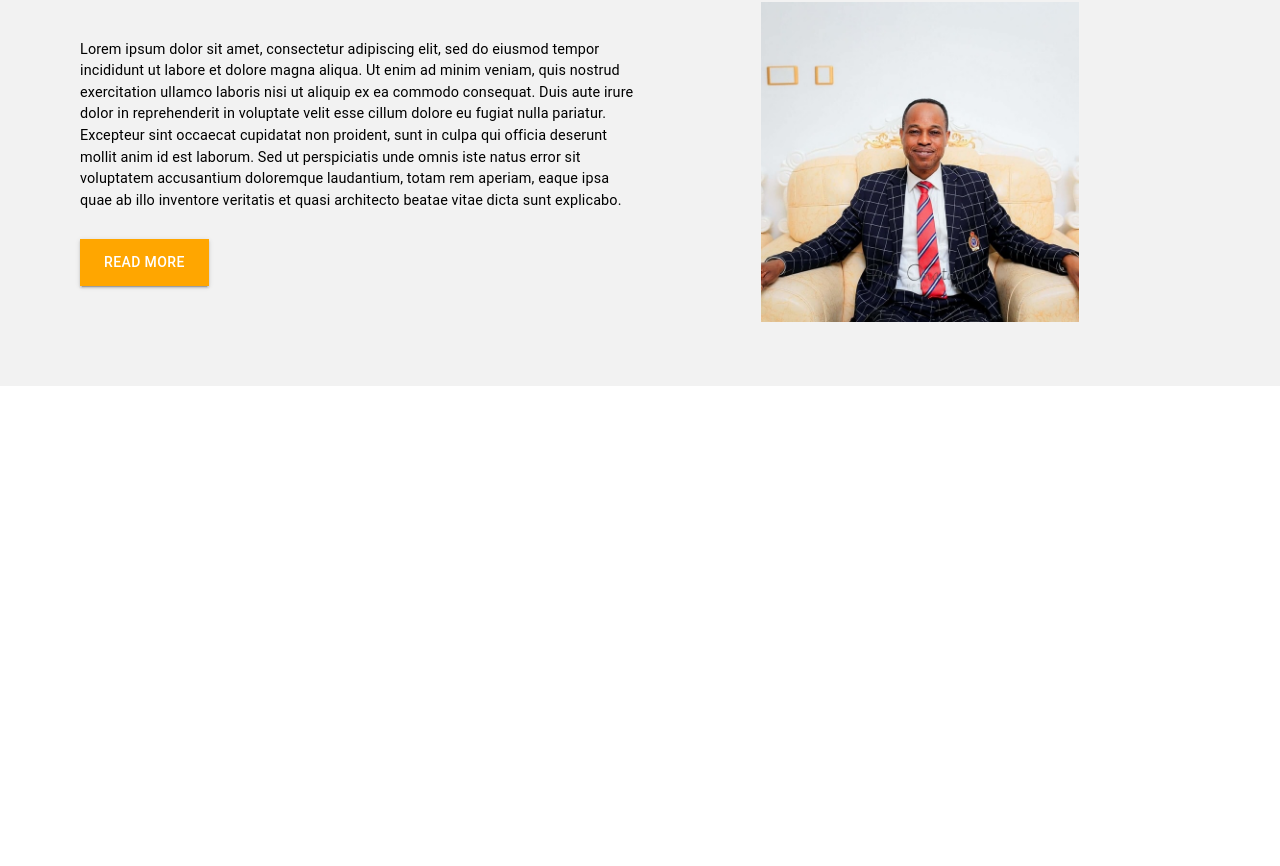
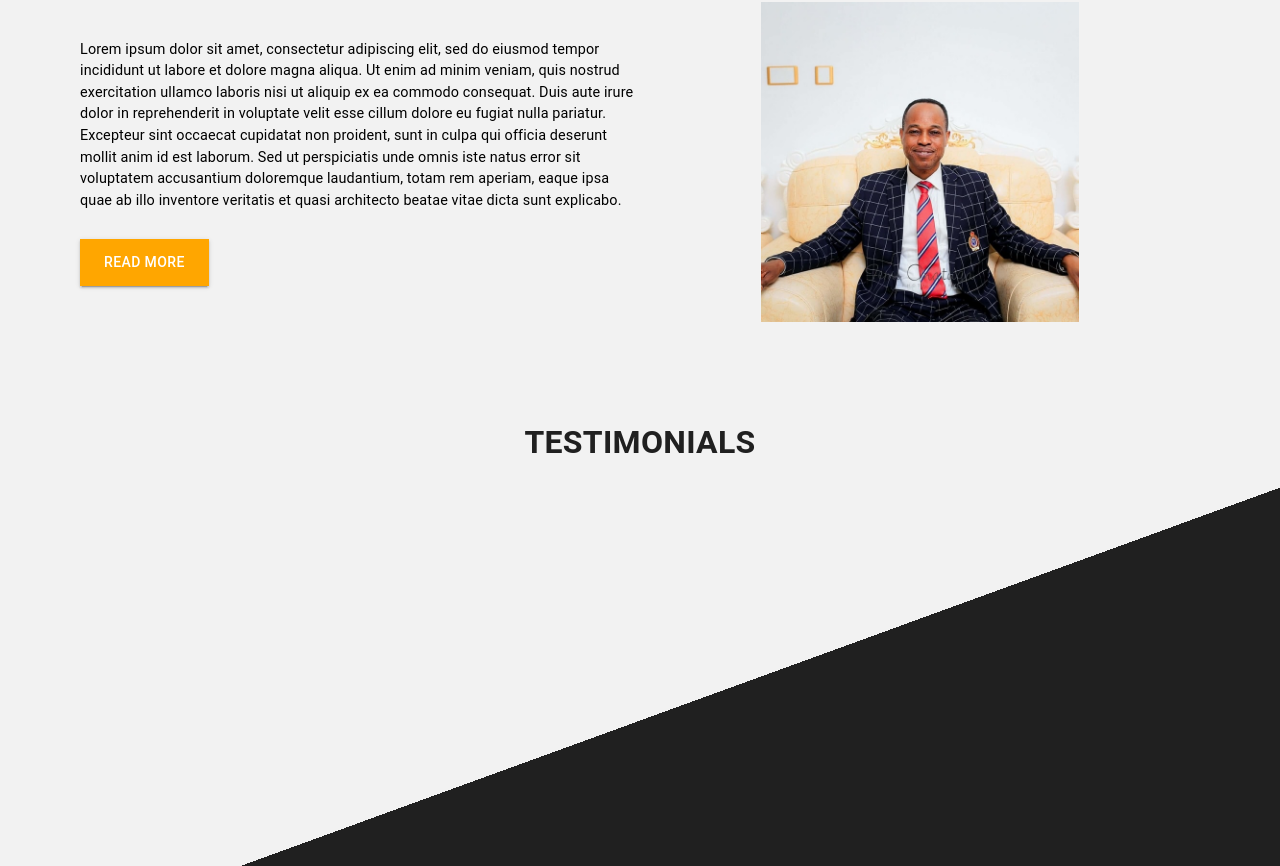
Before and after one commit to Olatokumbo/FaithLift, a React (Create React App) app: page / in a window 1280 px wide. Shown: the part 1438-2304 px from the top of the page. Before the commit the page ends 1824 px from the top, so only its background shows below. Built offline with nearby package versions, Linux system fonts and the light colour scheme.

Commit message:
Initial Design for the Testimonials Container

```diff
--- /dev/null
+++ b/src/Sections/Testimonials/Testimonials.js
@@ -0,0 +1,12 @@
+import React from "react";
+import { Typography } from "@material-ui/core";
+import style from "./Testimonials.module.css";
+const Testimonials = () =>{
+    return(
+        <div className={style.testimonials}>
+            <Typography className={style.title}>TESTIMONIALS</Typography>
+        </div>
+    )
+}
+
+export default Testimonials;
--- /dev/null
+++ b/src/Sections/Testimonials/Testimonials.module.css
@@ -0,0 +1,15 @@
+.testimonials{
+    height: 60vh;
+    width: 100%;
+    background: linear-gradient(160deg, #F2F2F2 60%, #202020 60%);
+    padding: 2rem;
+    display: flex;
+    flex-direction: column;
+    align-items: center;
+}
+
+.title{
+    font-weight: bold !important;
+    font-size: 2rem !important;
+    color: rgb(32, 32, 32) !important;
+}
--- a/src/pages/Home/Home.js
+++ b/src/pages/Home/Home.js
@@ -4,6 +4,7 @@ import Navbar from "../../components/Navbar/Navbar";
 import Slideshow from "../../Sections/Slideshow/Slideshow";
 import Info from "../../Sections/Info/Info";
 import About from "../../Sections/About/About";
+import Testimonials from "../../Sections/Testimonials/Testimonials"
 import { images } from "../../components/SlideshowImages";
 const Home = () =>{
     return(
@@ -12,6 +13,7 @@ const Home = () =>{
             <Slideshow data={images}/>
             <Info/>
             <About/>
+            <Testimonials/>
         </div>
     )
 }
```
